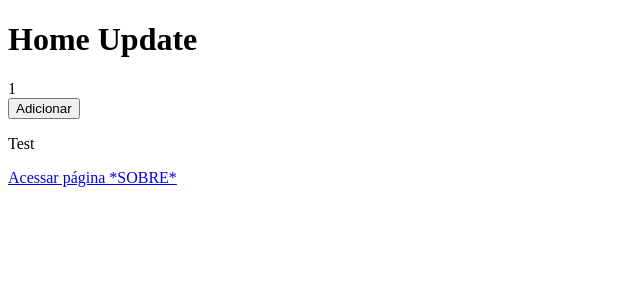
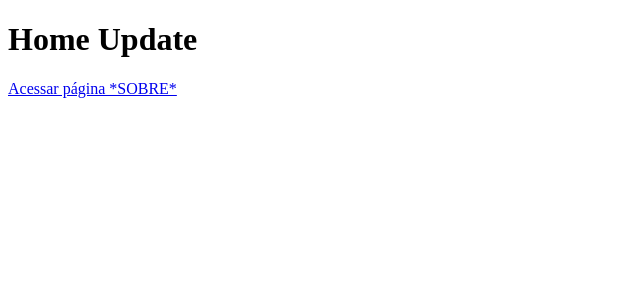
Before and after one commit to AndreMyszko/verselintegration, a Next.js app: page / in a window 1280 px wide. Shown: the top 300 px of the page, without its empty margins (0-640 px from the left). Built offline with nearby package versions, Linux system fonts and the light colour scheme.

Commit message:
update sobre

```diff
--- a/pages/index.js
+++ b/pages/index.js
@@ -1,33 +1,33 @@
 //import React from 'react';
-import {useState} from 'react';
+// import {useState} from 'react';
 
 function Home(){
     return (
         //Carregamento do HTML da página está sendo feito aqui.
         <div>
             <h1>Home Update</h1>
-            <Contador />
-            <p>Test</p>
+            {/* <Contador />
+            <p>Test</p> */}
             <a href="/sobre">Acessar página *SOBRE*</a>
         </div>
 
     )
 }
 
-function Contador(){
-    const [contador, setContador] = useState(1);
+// function Contador(){
+//     const [contador, setContador] = useState(1);
 
-    function adicionarContador(){
-        setContador(contador + 1);
-    }
+//     function adicionarContador(){
+//         setContador(contador + 1);
+//     }
 
-    return(
-        //Carregamento do HTML da página está sendo feito aqui.
-        <div>
-            <div>{contador}</div>
-            <button onClick={adicionarContador}>Adicionar</button>
-        </div>
-    )
-}
+//     return(
+//         //Carregamento do HTML da página está sendo feito aqui.
+//         <div>
+//             <div>{contador}</div>
+//             <button onClick={adicionarContador}>Adicionar</button>
+//         </div>
+//     )
+// }
 
 export default Home;
--- a/pages/sobre.js
+++ b/pages/sobre.js
@@ -3,13 +3,10 @@ function Sobre(){
         //Carregamento do HTML da página está sendo feito a
         <div>
             <h1>Sobre</h1>
-            <Contador />
-            <p>Test</p>
             <a href="/">Acessar página *HOME*</a>
         </div>
 
     )
 }
 
-
 export default Sobre;
```
